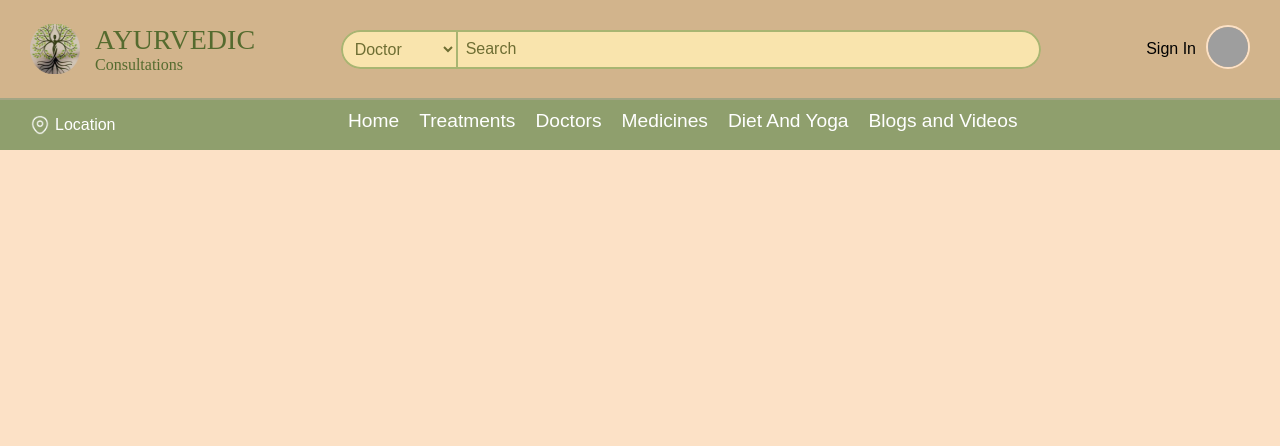
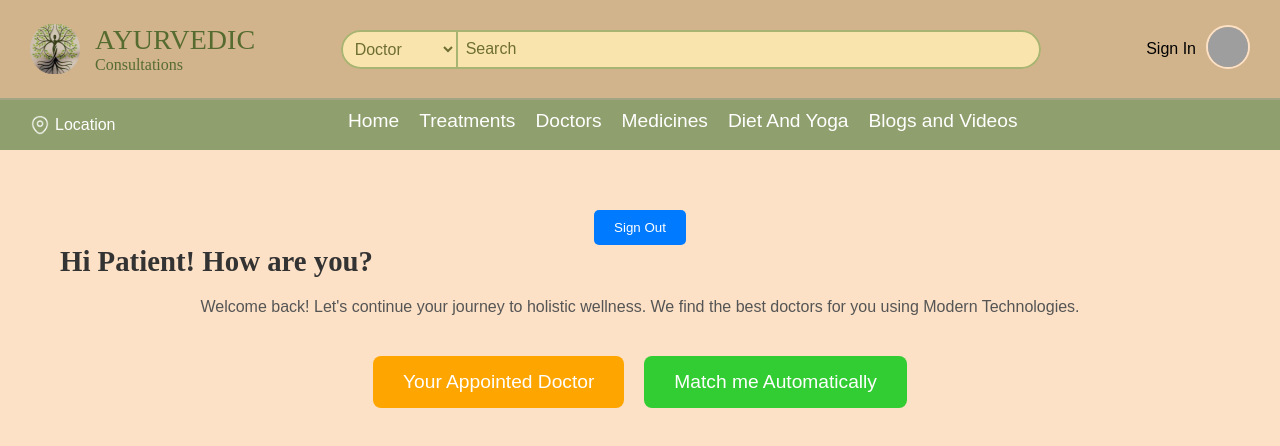
Before and after one commit to Harshitha-02/ayurvedic-app, a React (Create React App) app in the folder frontend/: page /patient-home in a window 1280 px wide. Shown: the top 446 px of the page. Built offline with nearby package versions, Linux system fonts and the light colour scheme; grey boxes are pictures that could not be loaded; a web font is replaced by a local one.

Commit message:
signout implemented

```diff
--- a/frontend/src/App.js
+++ b/frontend/src/App.js
@@ -69,7 +69,7 @@ function App() {
         <Route path="/signup-retailer" element={<SignUpRetailerScreen />} />
         <Route path="/prakritidetermination" element={<PrakritiDetermination />} />
         <Route path="/appointeddoctor" element={<AppointedDoctor />} />
-        <Route path="/home" element={<PatientPage />} />
+        <Route path="/patient-home" element={<PatientPage />} />
 
         <Route element={<ProtectedRoute />}>
           <Route path="/doctor-home" element={<DoctorHomeScreen />} />
--- a/frontend/src/screens/Doctors/DoctorNavBar.js
+++ b/frontend/src/screens/Doctors/DoctorNavBar.js
@@ -56,7 +56,7 @@ function DoctorNavBar() {
         <div className="center-items">
           <ul>
             <li>
-              <NavLink to="/home" activeClassName="active">Home</NavLink> {/* Home Option */}
+              <NavLink to="/doctor-home" activeClassName="active">Home</NavLink> {/* Home Option */}
             </li>
             <li>
               <NavLink to="/current-requests" activeClassName="active">Current Requests</NavLink>
--- a/frontend/src/screens/Patients/PatientNavBar.js
+++ b/frontend/src/screens/Patients/PatientNavBar.js
@@ -38,7 +38,7 @@ function PatientNavBar() {
           </div>
         </div>
         <div className="auth">
-          {userName} {/* Show patient's name */}
+          {userName}
           <NavLink to="/profile" className="signin-btn">
             <img
               src={profilePic || defaultProfilePic}
@@ -57,7 +57,7 @@ function PatientNavBar() {
         <div className="center-items">
           <ul>
             <li>
-              <NavLink to="/home" activeClassName="active">Home</NavLink>
+              <NavLink to="/patient-home" activeClassName="active">Home</NavLink>
             </li>
             <li>
               <NavLink to="/treatments" activeClassName="active">Treatments</NavLink>
--- a/frontend/src/screens/Patients/PatientPage.js
+++ b/frontend/src/screens/Patients/PatientPage.js
@@ -1,12 +1,23 @@
-import React from 'react';
+import React, {useContext} from 'react';
+import { Link,useNavigate } from 'react-router-dom';
 import './PatientPage.css'; // Import the CSS file for styling
+import { AuthContext } from '../../context/AuthContext';
 
 function PatientPage() {
+  const { auth,setAuth } = useContext(AuthContext);
+  const firstName = auth.user?.firstName || 'Patient'
+  const navigate = useNavigate();
+  const handleSignOut = () => {
+    setAuth({ token: null, user: null });
+    localStorage.removeItem('token');
+    navigate('/signin');
+  };
   return (
     <div className="patient-container">
       <main className="content">
       {/* fetch name and show */}
-        <h1>Hi Ram! How are you?</h1>
+      <button onClick={handleSignOut} className="signout-btn">Sign Out</button>
+        <h1>Hi {firstName}! How are you?</h1>
         <p>Welcome back! Let's continue your journey to holistic wellness. We find the best doctors for you using Modern Technologies.</p>
         <div className="button-group">
           <button className="appoint-btn">Your Appointed Doctor</button>
--- a/frontend/src/screens/Retailers/RetailerDashboard.js
+++ b/frontend/src/screens/Retailers/RetailerDashboard.js
@@ -1,10 +1,18 @@
-import React, { useState, useEffect } from 'react';
-import { Link } from 'react-router-dom';
+import React, { useState, useEffect,useContext} from 'react';
+import { Link,useNavigate } from 'react-router-dom';
 import './RetailerDashboard.css';
+import { AuthContext } from '../../context/AuthContext';
 
 function RetailerDashboard() {
   const [retailer, setRetailer] = useState(null);  // State to hold retailer info
-
+  const { auth,setAuth } = useContext(AuthContext);
+  const firstName = auth.user?.firstName || 'Doctor'
+  const navigate = useNavigate();
+  const handleSignOut = () => {
+    setAuth({ token: null, user: null });
+    localStorage.removeItem('token');
+    navigate('/signin');
+  };
   // Fetch retailer data when the component mounts
   useEffect(() => {
     const fetchRetailerData = async () => {
@@ -32,7 +40,8 @@ function RetailerDashboard() {
 
   return (
     <div className="retailer-dashboard">
-      <h1>Hi {retailer ? retailer.firstName : 'Retailer'}!</h1>  {/* Dynamically display retailer's first name */}
+      <button onClick={handleSignOut} className="signout-btn">Sign Out</button>
+      <h1>Hi {firstName}!</h1>  {/* Dynamically display retailer's first name */}
       <p>Welcome back! Let's showcase your products and connect with potential buyers effortlessly.</p>
 
       <div className="dashboard-buttons">
```
Also changed, not shown: frontend/src/screens/Doctors/DoctorHomeScreen.js (line endings or trailing spaces), 1 other file (tests, documents, lock files or other folders).
